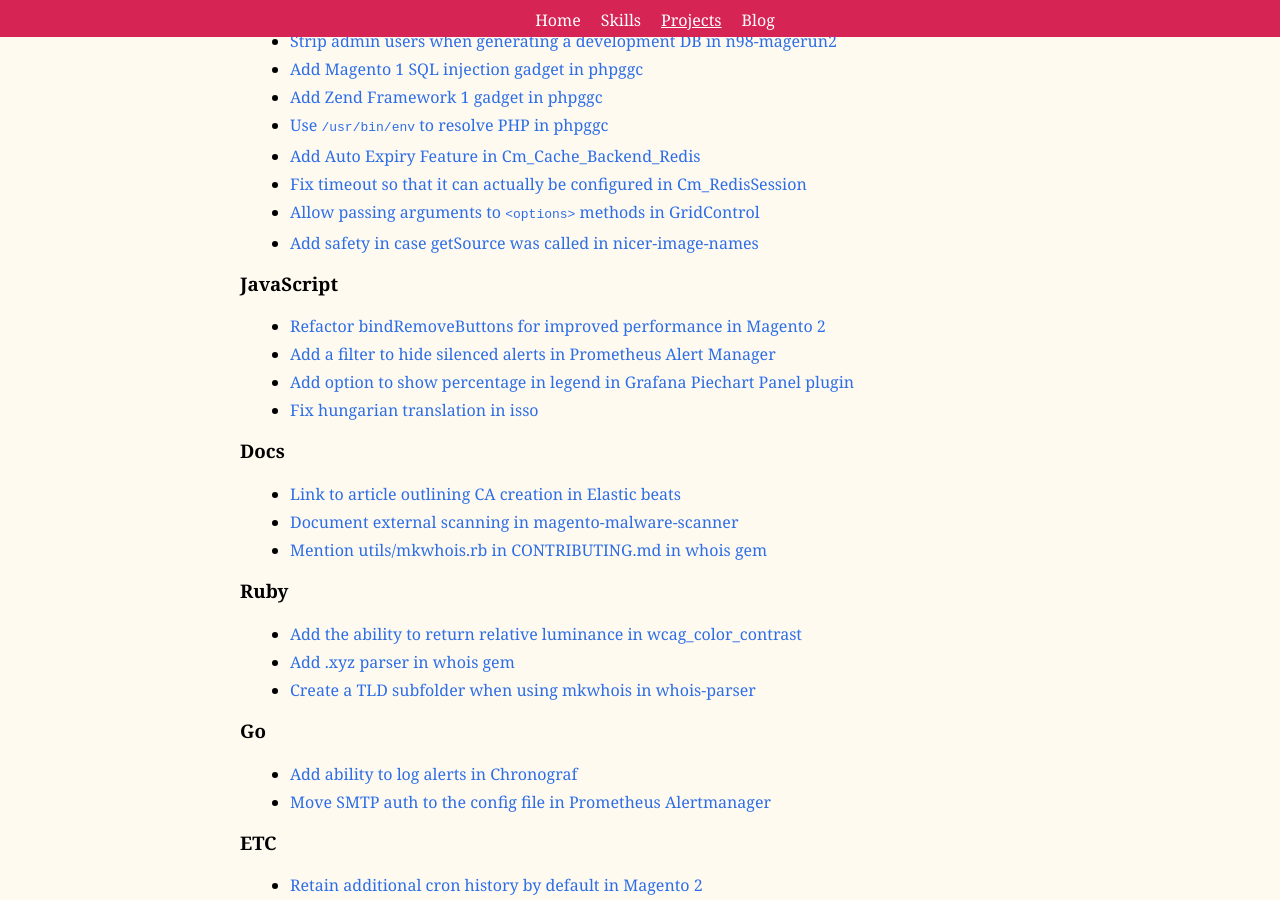
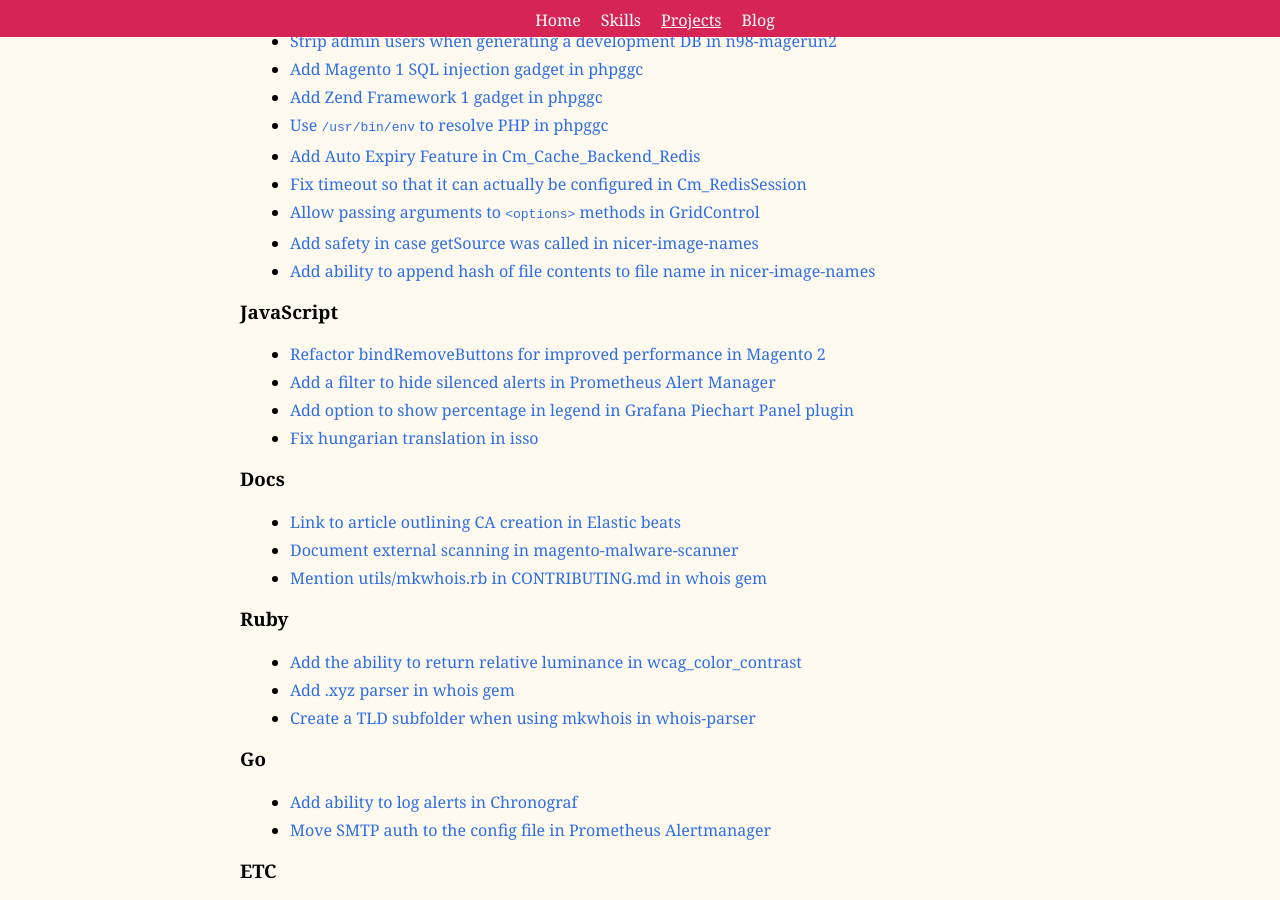
Before and after one commit to mpchadwick/mpchadwick.github.io, a Jekyll site: the page built from projects.md, in a window 1280 px wide and 900 px high, scrolled down 3361 px. Built offline with Jekyll 4.4.1, drawn with Linux system fonts in a browser that asks for light colours.

Commit message:
Add additional nicer-image-names contribution

```diff
--- a/_data/open_source_contributions.yml
+++ b/_data/open_source_contributions.yml
@@ -46,6 +46,11 @@
 - project: nicer-image-names
   title: Add safety in case getSource was called
   link: https://github.com/Vinai/nicer-image-names/pull/33
+  type: PHP
+
+- project: nicer-image-names
+  title: Add ability to append hash of file contents to file name
+  link: https://github.com/Vinai/nicer-image-names/pull/34
   type: PHP
 
 - project: Magento 2
```
